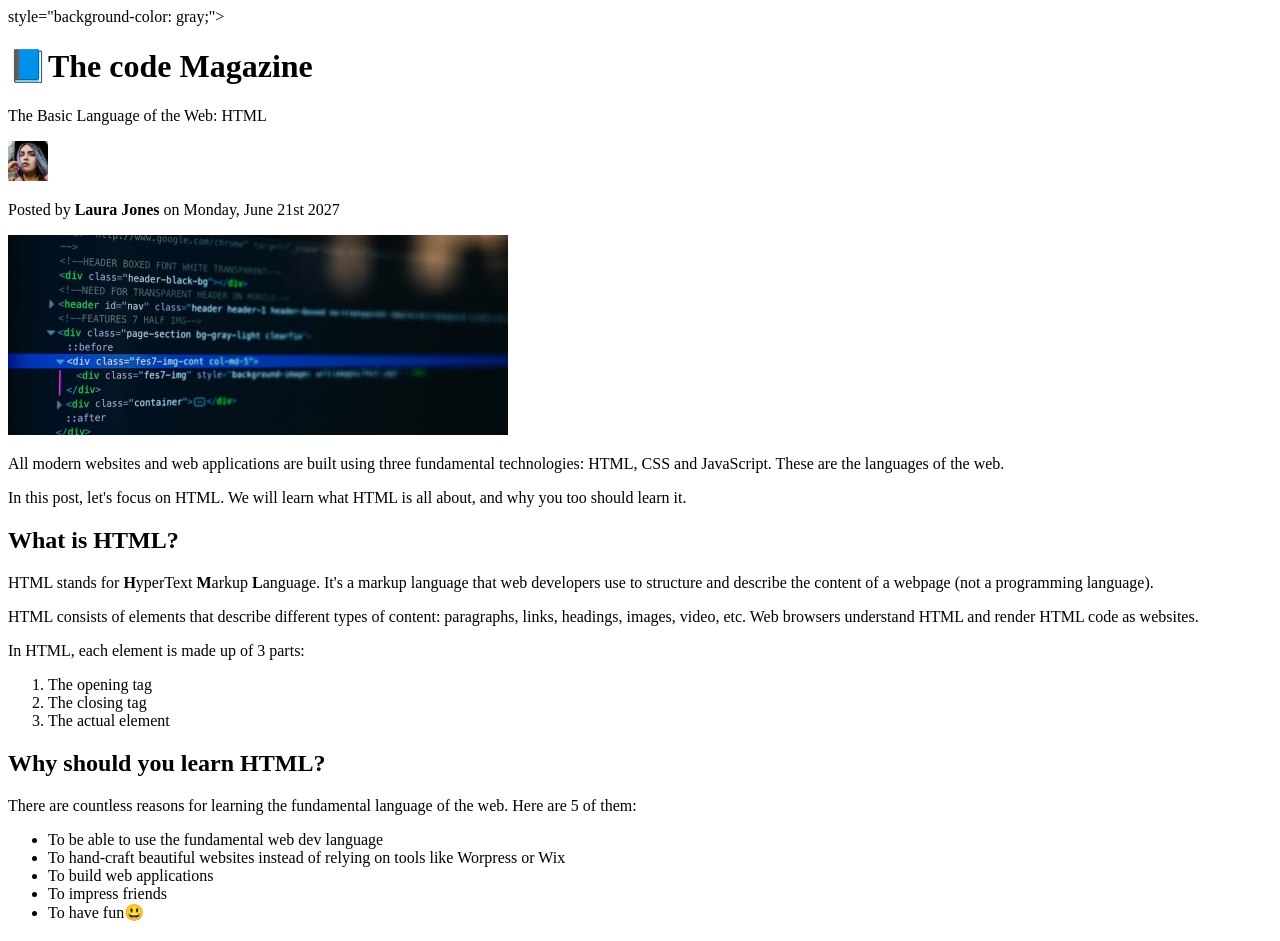
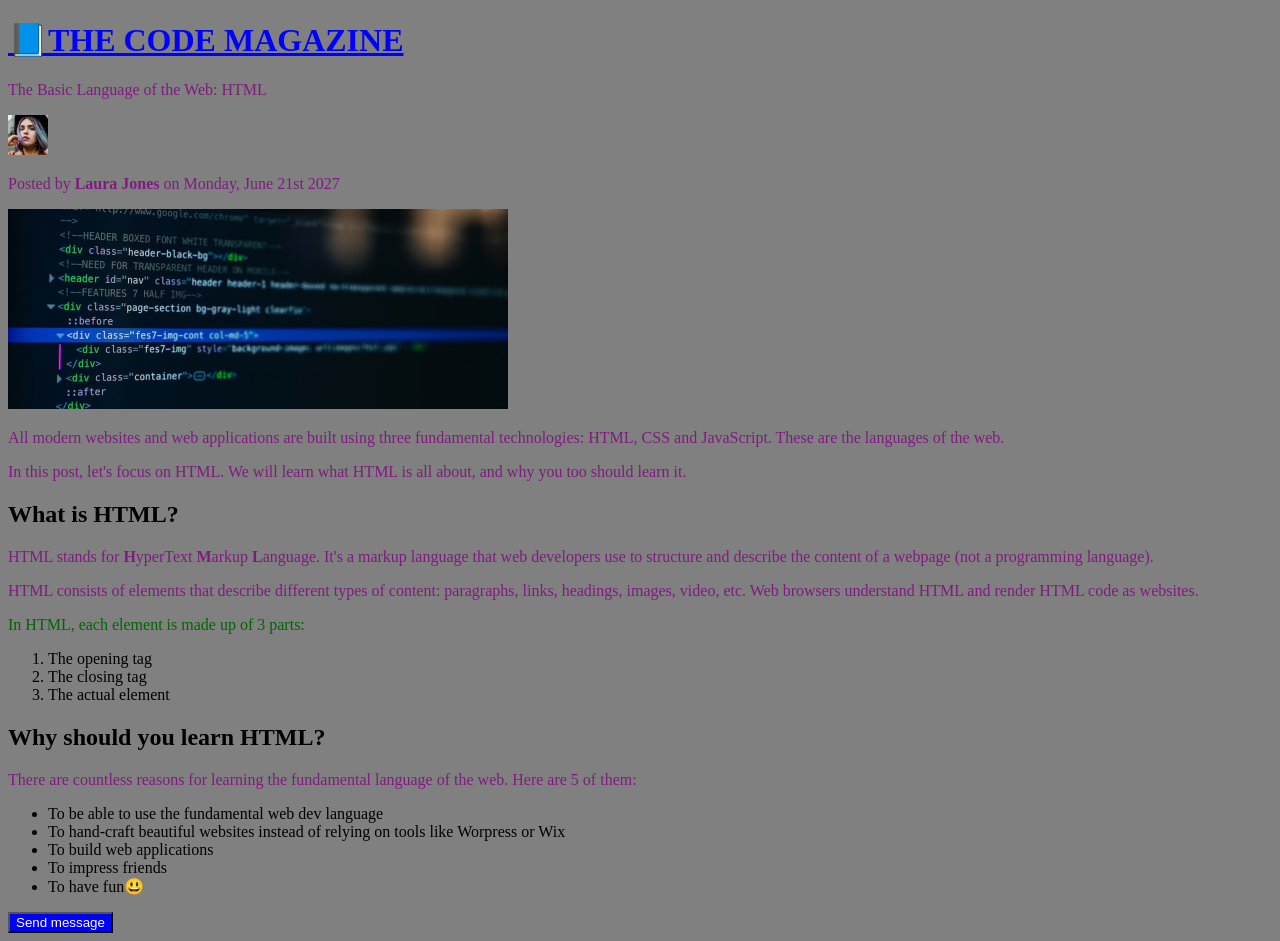
Before and after one commit to gheorghitacristian23/Tekwill_FE_gr11, a plain HTML site: page index.html in a window 1280 px wide. Drawn offline with Linux system fonts and the light colour scheme.

Commit message:
finished css basics

```diff
--- a/index.html
+++ b/index.html
@@ -1,16 +1,23 @@
 <!DOCTYPE html>
  <html lang="en">
  <head>
+    <link rel="stylesheet" href="styles.css">
+    <style>
+        .send-button {
+            background-color: blue;
+            color: white;
+        }
+    </style>
+
     <meta charset="UTF-8">
     <meta name="viewport" content="width=device-width, initial-scale=1.0">
  <title>Programming Web-Blog
  </title>
- <link rel="stylesheet" href="style.css" type="text/css">
 
- <body>
-    style="background-color: gray;">
+<body style="background-color: gray;">
 
-    <h1>&#128216;The code Magazine</h1>
+
+    <h1 id="title-magazine">&#128216;The code Magazine</h1>
         <p>The Basic Language of the Web: HTML</p>
         <img src="img/laura-jones.jpg"alt='laura-jones' width="40">
         <p>Posted by <b>Laura Jones</b> on Monday, June 21st 2027</p>
@@ -20,7 +27,7 @@
     <h2>What is HTML?</h2>
         <p>HTML stands for <b>H</b>yperText <b>M</b>arkup <b>L</b>anguage. It's a markup language that web developers use to structure and describe the content of a webpage (not a programming language).</p>
         <p>HTML consists of elements that describe different types of content: paragraphs, links, headings, images, video, etc. Web browsers understand HTML and render HTML code as websites.</p>
-        <p>In HTML, each element is made up of 3 parts:</p>
+        <p class="the-three-elements">In HTML, each element is made up of 3 parts:</p>
            <ol>
                 <li>The opening tag</li>
                 <li>The closing tag</li>
@@ -35,5 +42,7 @@
                 <li>To impress friends</li>
                 <li>To have fun&#128515</li>
             </ul>
+            <button class="send-button">Send message</button>
+
  </body>
 </html>
--- a/styles.css
+++ b/styles.css
@@ -0,0 +1,12 @@
+#title-magazine {
+    color: blue;
+    text-transform: uppercase;
+    text-decoration: underline;
+}
+
+p {
+    color: rgb(126, 28, 126);
+}
+.the-three-elements {
+    color: darkgreen;
+}
```
